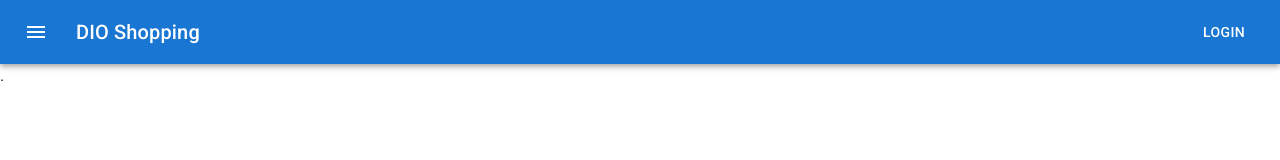
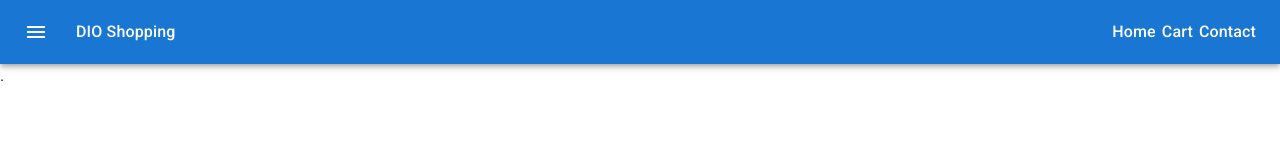
Before and after one commit to denilsonssj/dio-shopping, a React (Create React App) app in the folder frontend/: page / in a window 1280 px wide. Shown: the top 160 px of the page. Built offline with nearby package versions, Linux system fonts and the light colour scheme.

Commit message:
Add shared component link and update header component

```diff
--- a/frontend/src/components/Layouts/Main/components/Header/index.tsx
+++ b/frontend/src/components/Layouts/Main/components/Header/index.tsx
@@ -1,5 +1,7 @@
-import { AppBar, Box, Button, IconButton, Toolbar, Typography } from '@mui/material';
+import { AppBar, Box, IconButton, Toolbar } from '@mui/material';
 import MenuIcon from '@mui/icons-material/Menu';
+
+import { Link } from '~/components/Shared/Link';
 
 export const Header = () => {
     return (
@@ -15,10 +17,14 @@ export const Header = () => {
                     >
                         <MenuIcon />
                     </IconButton>
-                <Typography variant="h6" component="div" sx={{ flexGrow: 1 }}>
+                    <Box component="div" sx={{ flexGrow: 1 }}>
+                        <Link to="/">
                             DIO Shopping
-                </Typography>
-                <Button color="inherit">Login</Button>
+                        </Link>
+                    </Box>
+                    <Link to="/">Home</Link>
+                    <Link to="/cart">Cart</Link>
+                    <Link to="/contact">Contact</Link>
                 </Toolbar>
             </AppBar>
         </Box>
--- /dev/null
+++ b/frontend/src/components/Shared/Link/index.tsx
@@ -0,0 +1,7 @@
+import { LinkStyled, LinkStyledProps } from './styles';
+
+export const Link = ({ to, children, ...rest }: LinkStyledProps) => {
+    return (
+        <LinkStyled to={to} {...rest}>{children}</LinkStyled>
+    );
+}
--- /dev/null
+++ b/frontend/src/components/Shared/Link/styles.ts
@@ -0,0 +1,22 @@
+import { ReactNode } from 'react';
+import { Link as LinkRouter } from 'react-router-dom';
+import { styled } from '@mui/system';
+
+export interface LinkStyledProps {
+    to: string;
+    children: ReactNode;
+}
+
+export const LinkStyled = styled(LinkRouter)
+(
+    ({ theme }) =>`
+        text-decoration: none;
+        color: #fff;
+        font-size: 16px;
+        font-weight: 500;
+
+        &:not(:first-of-type) {
+            margin-left: 6px;
+        }
+    `,
+);
```
Lines whose indentation alone changed are shown as unchanged.
